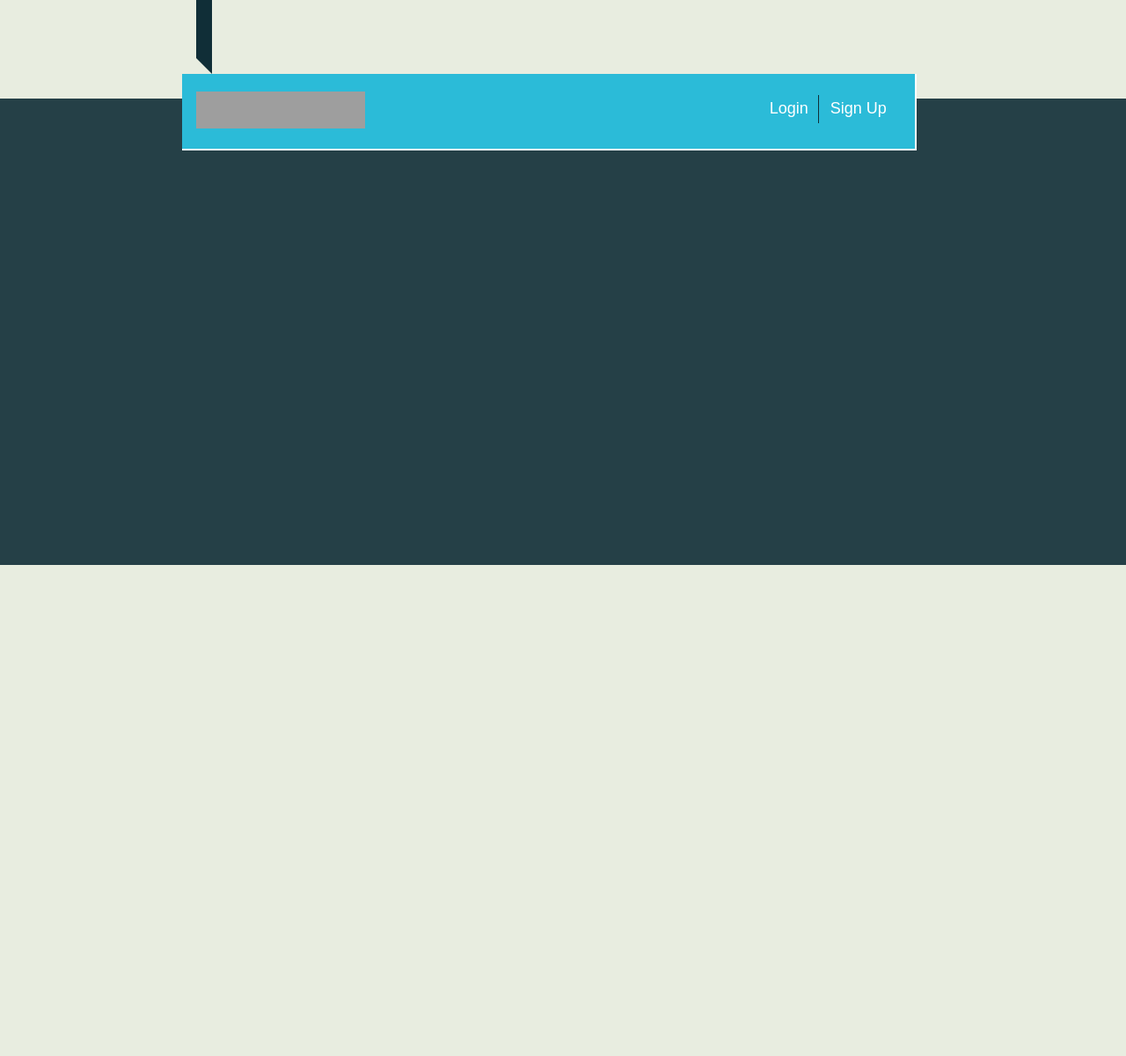
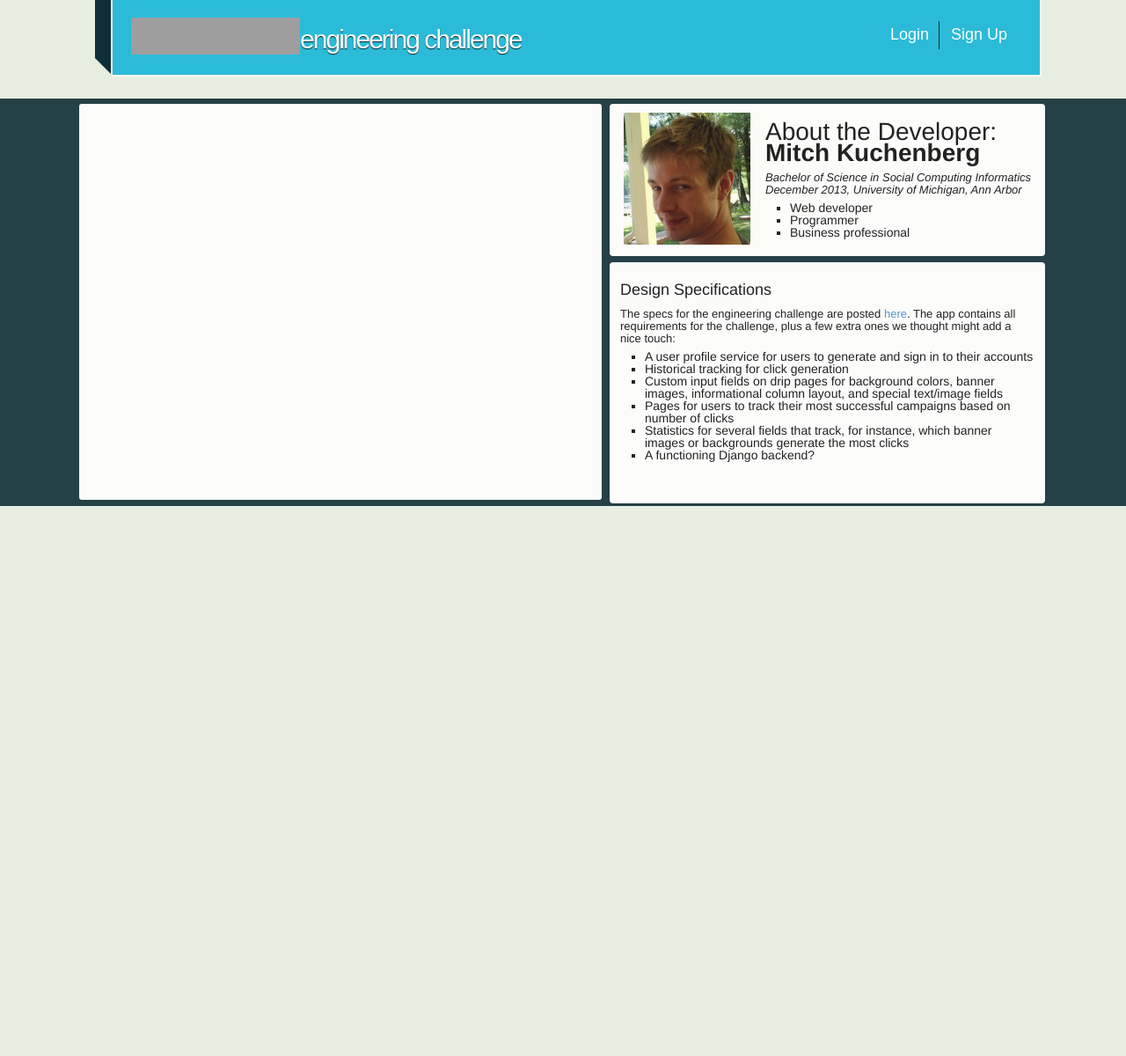
Before and after one commit to mkuchen/ambassador_app, a Django app: template templates/splash.html in a window 1280 px wide. Shown: the whole page at 88% size. Run offline with Django 3.2, Linux system fonts and the light colour scheme; the template is opened without the code that fills it, so the values that code supplies are empty; some web fonts are replaced; grey boxes are pictures that could not be loaded.

Commit message:
more changes to styles

```diff
--- a/ambassador_app/static/css/base.css
+++ b/ambassador_app/static/css/base.css
@@ -1,5 +1,5 @@
 body {
-	color: #102E37;
+	color: #0d0d0d;
 }
 
 div#wrapper-outer {
--- a/ambassador_app/static/css/splash.css
+++ b/ambassador_app/static/css/splash.css
@@ -51,6 +51,7 @@ div.content-slide-from-right {
 
 div#header-splash-outer {
 	width: 68%;
+	min-width: 1100px;
 	height: 88px;
 	float: center;
 	margin-left: auto;
@@ -74,6 +75,19 @@ div#header-splash-inner {
 	height: 87px;
 	position: relative;
 	z-index: 100;
+}
+
+div#header-splash-inner span#logo-text {
+	color: white;
+	font-size: 30px;
+	font-family: arial, helvetica, sans-serif;
+	text-shadow: 0px 1px 1px rgba(0,0,0, 0.8);
+	letter-spacing: -2px;
+	line-height: 90px;
+}
+
+div#header-splash-inner a {
+	text-decoration: none;
 }
 
 div#header-splash-inner div#auth-block {
@@ -126,20 +140,34 @@ div#banner-splash-2 {
 }
 
 div#banner-splash {
-	text-shadow: 0 1px 3px rgba(0,0,0, 0.4);
 	z-index: 1;
 	position: relative;
 	background: #102E37;
 	margin-top: 24px;
-	padding-left: 280px;
 	opacity: .9;
+	float: left;
+	width: 100%;
+}
+
+div#banner-splash-inner {
+	width: 1100px;
+	float: center;
+	margin-left: auto;
+	margin-right: auto;
+	height: 453px;
+	background: transparent;
+	margin-top: 6px;
+	margin-bottom: 4px;
+	border-radius: 4px;
 }
 
 div#banner-splash div#banner-splash-inner-left {
-	width: 600px;
-	margin-top: 2px;
-	margin-left: 14px;
+	border-radius: 3px;
+	width: 54%;
+	height: 450px;
 	margin-bottom: 2px;
+	float: left;
+	background: #fff;
 }
 
 div#banner-splash div#banner-splash-inner-left div.info-box-container {
@@ -153,7 +181,7 @@ div#banner-splash div#banner-splash-inner-left div.info-box-container div.info-b
 	text-align: center;
 	padding: 15px;
 	width: 100%;
-	height: 530px;
+	height: 450px;
 }
 
 div#banner-splash div#banner-splash-inner-left div.info-box-container div.info-box div.text-boxes {
@@ -240,14 +268,78 @@ div#banner-splash div#banner-splash-inner-left div.info-box-container div.info-b
 }
 
 div#banner-splash div#banner-splash-inner-right {
-	background: red;
-	width: 400px;
-	margin-top: 2px;
-	margin-left: 14px;
+	border-radius: 3px;
+	width: 45%;
+	height: 450px;
+	margin-left: 9px;
 	margin-bottom: 2px;
+	float: left;
+}
+
+div#banner-splash div#banner-splash-inner-right div#banner-right-inside {
 	height: 100%;
 }
 
+div#banner-splash div#banner-splash-inner-right div#banner-right-inside div#profile-inner {
+	display: inline-block;
+	width: 100%;
+	margin-bottom: 7px;
+	padding-bottom: 13px;
+	background: #fff;
+	padding: 10px;
+	border-radius: 4px;
+}
+
+div#banner-splash div#banner-splash-inner-right div#banner-right-inside div#project-specs {
+	height: 274px;
+	width: 100%;
+	display: inline-block;
+	background: #fff;
+	border-radius: 4px;
+	padding: 12px;
+}
+
+div#banner-splash div#banner-splash-inner-right div#banner-right-inside h3 {
+	margin-top: 10px;
+	font-size: 28px;
+	display: inline-block;
+	margin-bottom: 9px;
+	line-height: 24px;
+}
+
+div#banner-splash div#banner-splash-inner-right div#banner-right-inside h3 strong {
+	font-size: 28px;
+}
+
+div#banner-splash div#banner-splash-inner-right div#banner-right-inside p {
+	line-height: 14px;
+	font-size: 13px;
+	margin-bottom: 6px;
+}
+
+div#banner-splash div#banner-splash-inner-right div#banner-right-inside p span {
+	font-style: italic;
+	line-height: 14px;
+}
+
+div#banner-splash div#banner-splash-inner-right div#banner-right-inside ul {
+	list-style-type: square;
+	display: inline-block;
+	margin-left: 12px;
+	line-height: 14px;
+	padding-left: 16px;
+}
+
+div#banner-splash div#banner-splash-inner-right div#banner-right-inside div#profile-pic-container {
+	float: left;
+	width: 167px;
+}
+
+div#banner-splash div#banner-splash-inner-right div#banner-right-inside div#profile-pic-container img {
+	float: left;
+	margin-left: 6px;
+	display: block;
+}
 
 div.image-ontop {
 	position: relative;
--- a/templates/splash.html
+++ b/templates/splash.html
@@ -115,9 +115,12 @@
 
 				<div id="header-splash" class="wrapper-outer header-slide-1">
 					<div id="header-splash-inner" class="wrapper-inner">
+						<a href="#">
 							<strong class="logo">
-							<a href="/"></a>
+
 							</strong>
+							<span id="logo-text">engineering challenge</span>
+						</a>
 						<div id="auth-block">
 							<div class="tools-box">
 								<ul>
@@ -130,8 +133,9 @@
 				</div>
 
 			</div>
-			<div id="banner-splash" class="content-slide-from-left">
-				<div id="banner-splash-inner-left">
+			<div id="banner-splash">
+				<div id="banner-splash-inner">
+					<div id="banner-splash-inner-left" class="content-slide-from-left">
 						<div class="info-box-container">
 							<div class="info-box">
 								<!--
@@ -158,12 +162,39 @@
 								</div>
 							</div>
 						</div>
+
+						<div id="banner-splash-inner-right" class="content-slide-from-right">
+							<div id="banner-right-inside">
+								<div id="profile-inner">
+									<div id="profile-pic-container">
+										<img src="{% static 'img/mitch.png' %}" height="150" width="144">
 									</div>
-				<!--
-				<div id="banner-splash-inner-right" class="content-slide-from-right">
+									<h3> About the Developer:<br> <strong>Mitch Kuchenberg</strong> </h3>
+									<p> <span>Bachelor of Science in Social Computing Informatics<br> December 2013, University of Michigan, Ann Arbor</span> </p>
+									<ul>
+										<li>Web developer</li>
+										<li>Programmer</li>
+										<li>Business professional</li>
+									</ul>
+								</div>
+								<div id="project-specs">
+									<h4> Design Specifications </h4>
+									<p> The specs for the engineering challenge are posted <a href="https://docs.google.com/document/d/1RbM86xFSPeO8p53HPedPHzFF3jDg_c8PvQl36tcDkIA/pub" target="blank">here</a>.  The app contains all requirements for the challenge, plus a few extra ones we thought might add a nice touch:</p>
+									<ul>
+										<li> A user profile service for users to generate and sign in to their accounts </li>
+										<li> Historical tracking for click generation </li>
+										<li> Custom input fields on drip pages for background colors, banner images, informational column layout, and special text/image fields </li>
+										<li> Pages for users to track their most successful campaigns based on number of clicks </li>
+										<li> Statistics for several fields that track, for instance, which banner images or backgrounds generate the most clicks </li>
+										<li> A functioning Django backend? </li>
+									</ul>
+								</div>
+							</div>
+						</div>
 
 					</div>
-				-->
+				</div>
+
 			</div>
 
 			<!--
@@ -206,8 +237,6 @@
 			</div>
 			-->
 
-
-		</div>
 		{% include "login_modal.html" %}
 
 		<script type="text/javascript" src="{% static 'js/libs/jquery-1.10.2.min.js' %}" charset="utf-8"></script>
```
Lines whose indentation alone changed are shown as unchanged.
